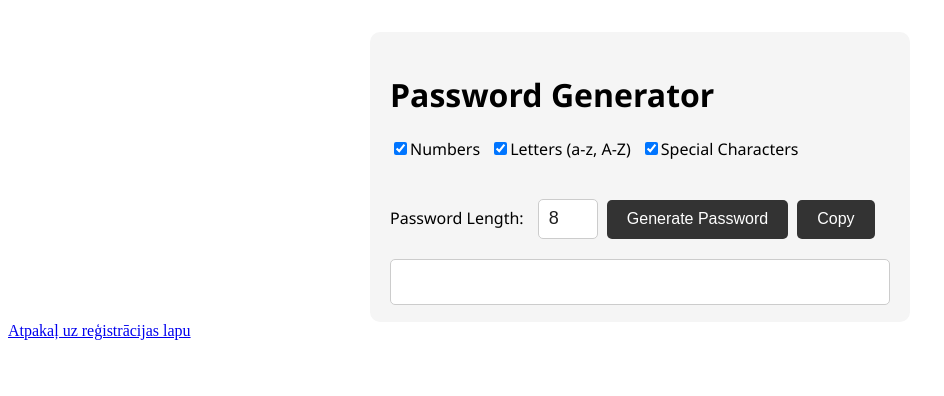
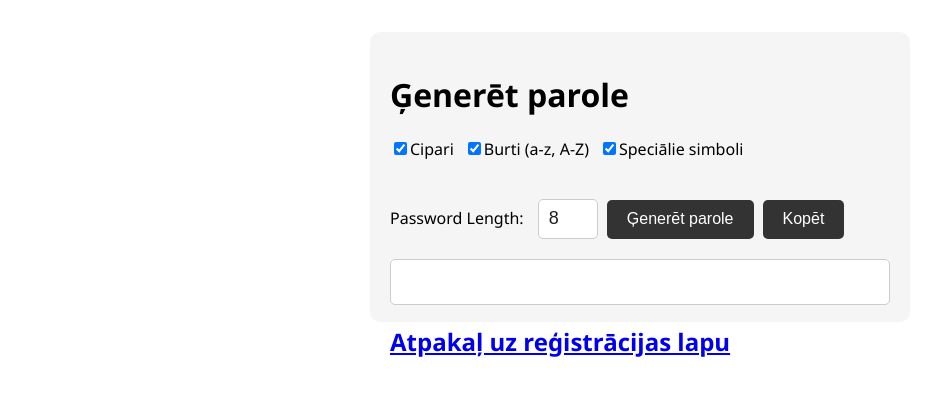
Before and after one commit to AleksandrZelukin/DB-Login-un-Password, a Flask app: page /pass_generator in a window 1280 px wide. Shown: the top 396 px of the page, without its empty margins (0-944 px from the left). Run offline with Flask 2, Linux system fonts and the light colour scheme.

Commit message:
Update apps

```diff
--- a/templates/pass_generator.html
+++ b/templates/pass_generator.html
@@ -63,23 +63,27 @@
         h1 {
           font-family: 'Segoe UI', Tahoma, Geneva, Verdana, sans-serif
         }
+        h2 {
+          font-family: 'Segoe UI', Tahoma, Geneva, Verdana, sans-serif
+        }
     </style>
 </head>
 <body>
     <div id="container">
-        <h1>Password Generator</h1>
+        <h1>Ģenerēt parole</h1>
         <div id="symbols">
-            <label><input type="checkbox" value="1" checked>Numbers</label>
-            <label><input type="checkbox" value="2" checked>Letters (a-z, A-Z)</label>
-            <label><input type="checkbox" value="3" checked>Special Characters</label>
+            <label><input type="checkbox" value="1" checked>Cipari</label>
+            <label><input type="checkbox" value="2" checked>Burti (a-z, A-Z)</label>
+            <label><input type="checkbox" value="3" checked>Speciālie simboli</label>
         </div>
         <label>Password Length: </label>
         <input type="number" id="length" value="8" min="1" max="20">
-        <input type="button" value="Generate Password" onclick="generatePassword()">
-        <input type="button" value="Copy" id="copy-password" onclick="copypass()">
+        <input type="button" value="Ģenerēt parole" onclick="generatePassword()">
+        <input type="button" value="Kopēt" id="copy-password" onclick="copypass()">
         <input type="text" id="password" value="" readonly>
+        <h2><a href="/registration">Atpakaļ uz reģistrācijas lapu</a></h2>
     </div>
-    <div><a href="/registration">Atpakaļ uz reģistrācijas lapu</a></div>
+    <div></div>
     <script src="https://cdn.jsdelivr.net/npm/clipboard@2/dist/clipboard.min.js"></script>
     <script>
         function delay(time) {
```
Also changed, not shown: login_password.db.
